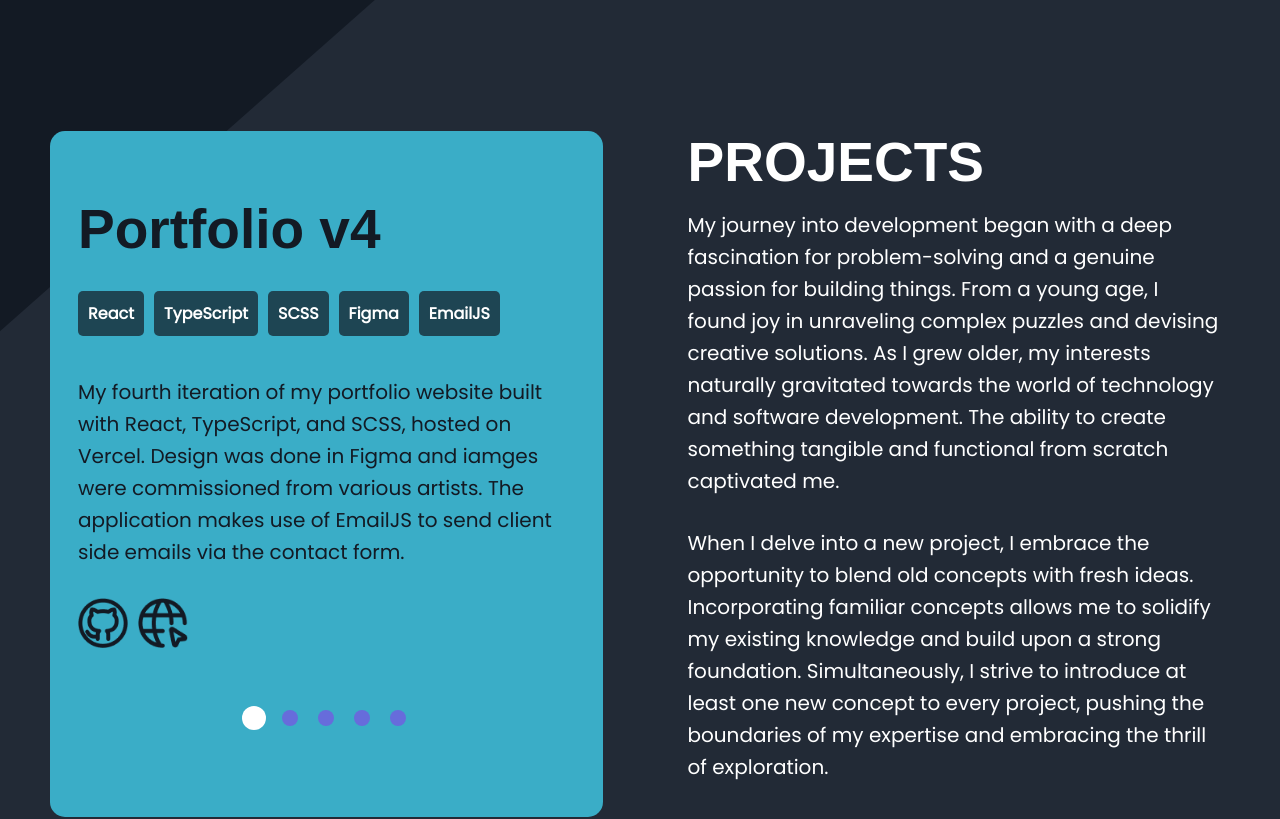
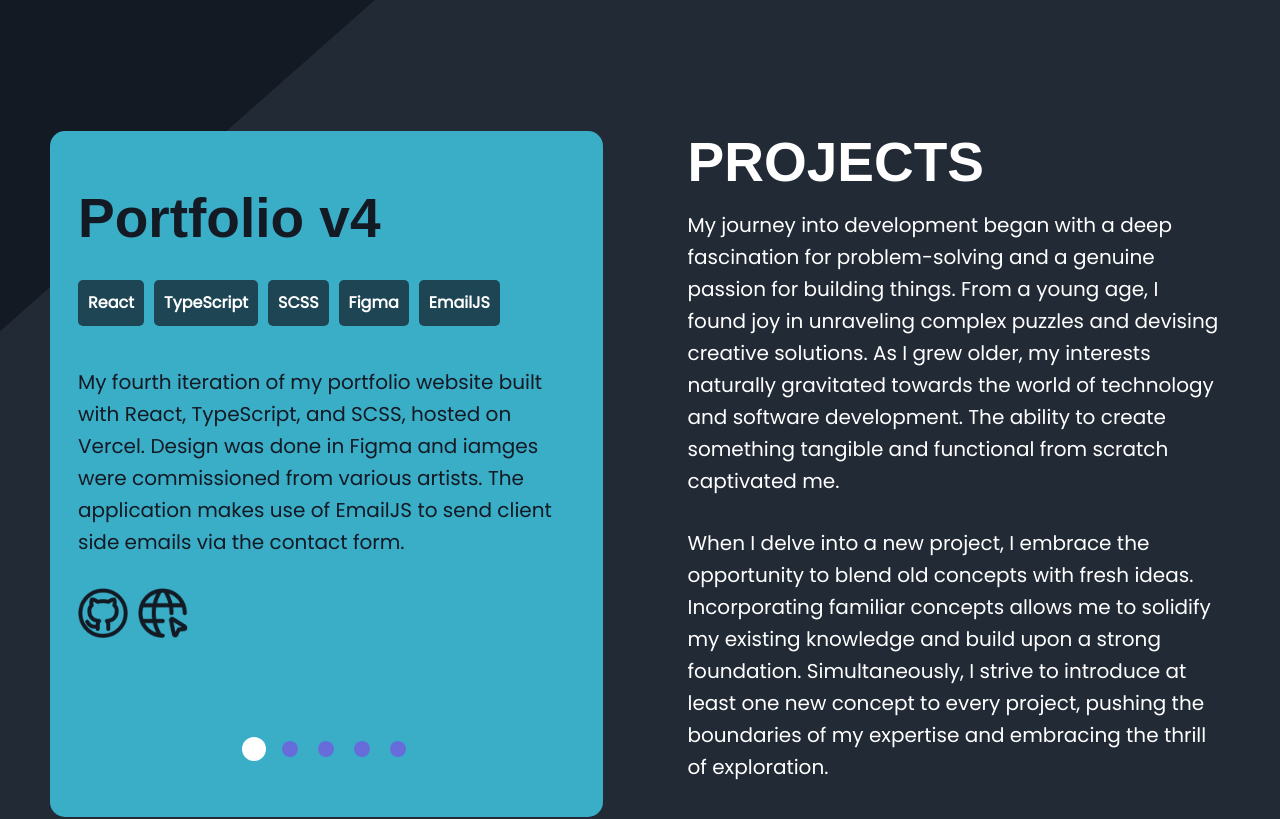
Before and after one commit to Ollebac/portfolio-v4, a React (Create React App) app: page / in a window 1280 px wide. Shown: the part 900-1719 px from the top of the page. Built offline with nearby package versions, Linux system fonts and the light colour scheme; a web font is replaced by a local one.

Commit message:
fix spacing on project container

```diff
--- a/src/scss/projects.scss
+++ b/src/scss/projects.scss
@@ -9,7 +9,7 @@
 .project_left_outer_container {
   @include flex($direction: column);
   @include round_border();
-  height: 650px;
+  justify-content: space-between;
   box-sizing: content-box;
   max-width: clamp(330px, 100vw, 550px);
   background-color: var.$bg_aqua;
@@ -72,7 +72,7 @@
 
 .project_selector_container {
   @include flex();
-  margin: 30px auto;
+  margin: 10px auto;
 }
 
 .project_selector,
@@ -113,7 +113,7 @@
 
 @media screen and (min-width: 550px) {
   .project_left_outer_container {
-    height: 500px;
+    height: 550px;
   }
 }
 
```
Also changed, not shown: 2 other files (tests, documents, lock files or other folders).
